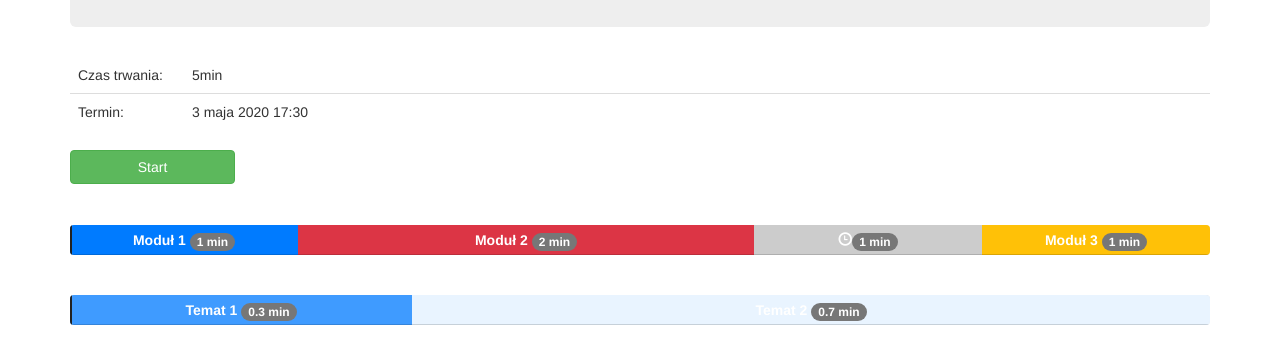
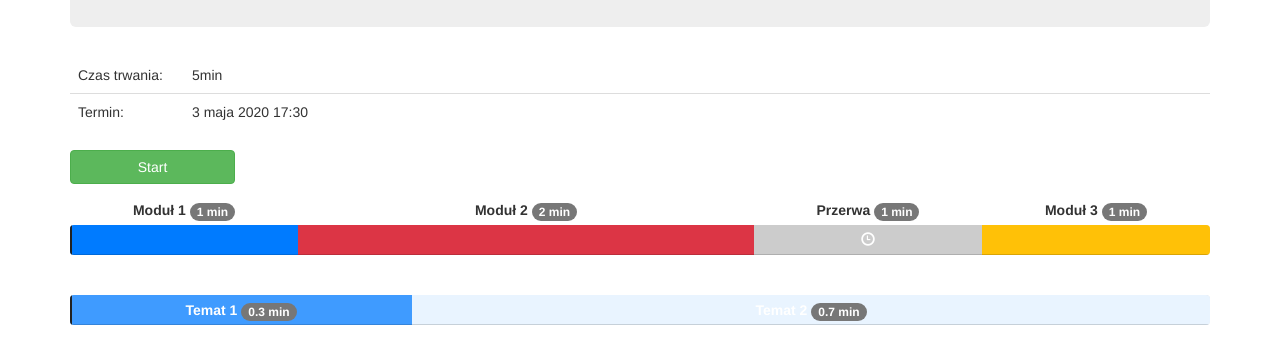
Before and after one commit to mnojek/presentation-tracker, a plain HTML site: page presentation_tracker.html in a window 1280 px wide. Shown: the part 122-486 px from the top of the page. Drawn offline with nearby package versions, Linux system fonts and the light colour scheme.

Commit message:
Move module labels above the progress bar

```diff
--- a/presentation_tracker.html
+++ b/presentation_tracker.html
@@ -47,6 +47,7 @@
 		</div>
 	</div>
 
+	<div id="pr_labels"></div>
 	<div id="pr_progress" class="progress">
 		<div class="indicator" id="pr_indicator"></div>
 		<div class="elapsed_part" id="pr_elapsed_part"></div>
--- a/scripts.js
+++ b/scripts.js
@@ -3,6 +3,7 @@
 // obsługa zbyt podobnych kolorów tematów
 // obsługa oddzielnych dni kursu (przełącznie pomiędzy innymi htmlami i danymi zależnymi od dnia)
 // glyphicon jest nad indicator
+// przesuwaj 'obecny moduł' zamiast ciągle usuwać
 
 function update_labels(){
 	$(document).attr("title", data.presentation.title);
@@ -22,6 +23,21 @@ function update_labels(){
 function create_progress_bars(){
 	let first = true;
 	for (let module of data.presentation.modules){
+		let module_width = module.duration / data.presentation.duration * 100;
+
+		let mod_label_div = $('<div/>', {
+			class: 'mod_label',
+			text: module.label + " ",
+			style: `width:${module_width}%;`
+		});
+		let badge = $('<span/>', {
+			class: 'badge',
+			text: module.duration + " min"
+		});
+		mod_label_div.append(badge);
+		mod_label_div.appendTo('#pr_labels');
+
+
 		let label = "";
 		let glyph = null;
 		if (module.type == "break") {
@@ -34,19 +50,13 @@ function create_progress_bars(){
 			label = module.label + " ";
 		}
 
-		let module_width = module.duration / data.presentation.duration * 100;
+
 		let progress_bar = $('<div/>', {
 			class: 'progress-bar',
-			text: label,
 			style: `width:${module_width}%; background-color:${module.color} !important;`
-		});
-		let badge = $('<span/>', {
-			class: 'badge',
-			text: module.duration + " min"
 		});
 
 		if (glyph) progress_bar.append(glyph);
-		progress_bar.append(badge);
 		progress_bar.appendTo('#pr_progress');
 
 		if (first) {
@@ -186,10 +196,13 @@ function get_modules_start_times(){
 function clear_tooltips(){
 	$('#pr_progress').children('.progress-bar').children('a').contents().unwrap();
 	$('.tooltip').remove();
+	$('#mod_tooltip').remove();
 }
 
 function refresh_tooltips(){
 	$(function () { $('[data-toggle="tooltip"]').tooltip({trigger: 'manual'}).tooltip('show'); });
+	let tooltip_top_pos = $('#mod_tooltip').offset().top + 22;
+	$('#mod_tooltip').offset({top: tooltip_top_pos});
 }
 
 function move_pr_indicator(progress) {
--- a/style.css
+++ b/style.css
@@ -51,3 +51,17 @@ a#mod_tooltip:active {
 .table > thead + tbody > tr:first-child > td {
     border-top: 1px solid #ddd;
 }
+.mod_label {
+	float: left;
+	text-align: center;
+	font-weight: bold;
+	font-size: 14px;
+	vertical-align: bottom;
+	height: 10px;
+}
+#time_counter {
+	margin-bottom: 5px;
+}
+#pr_labels {
+	margin-top: 15px;
+}
```
